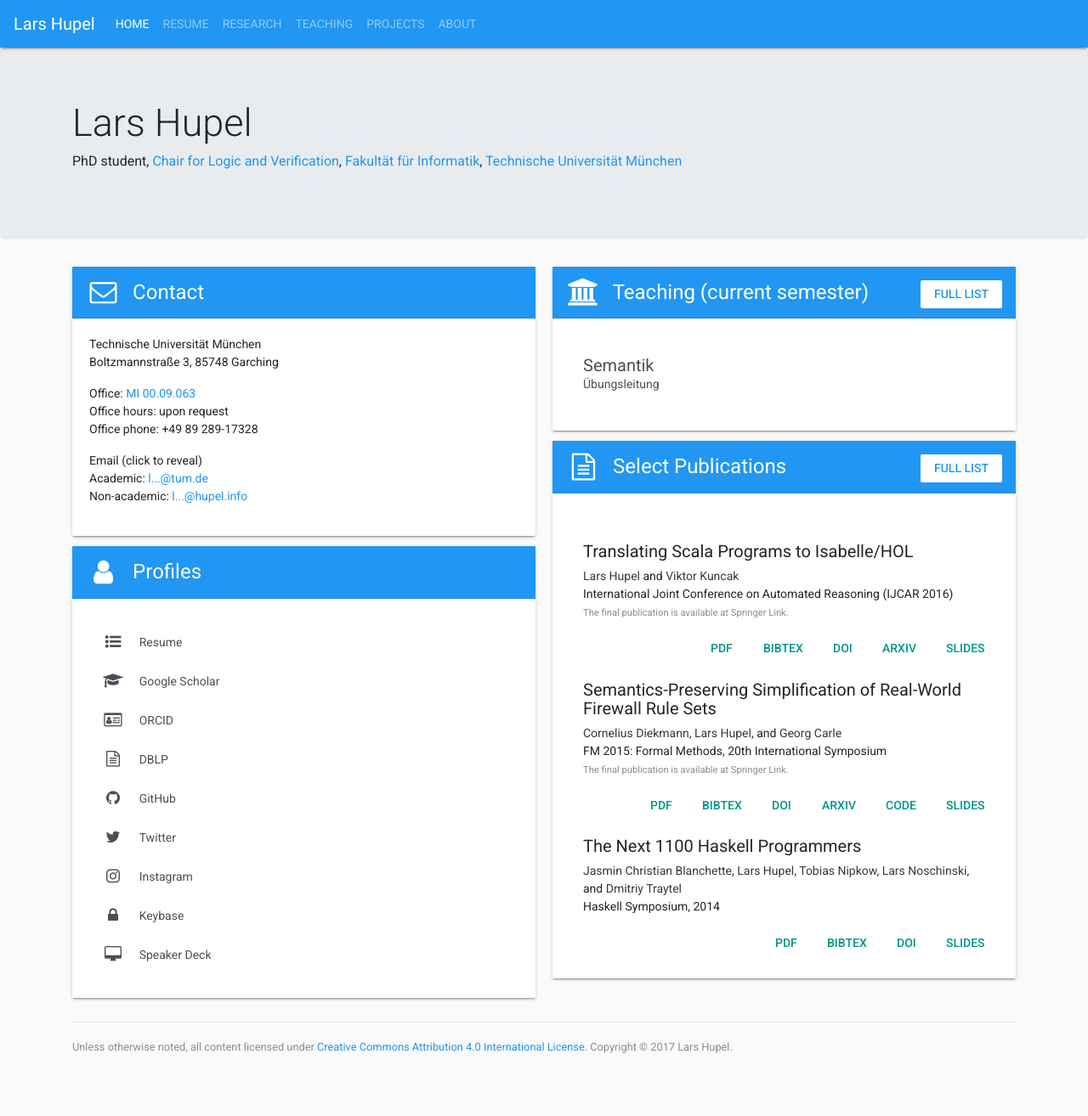
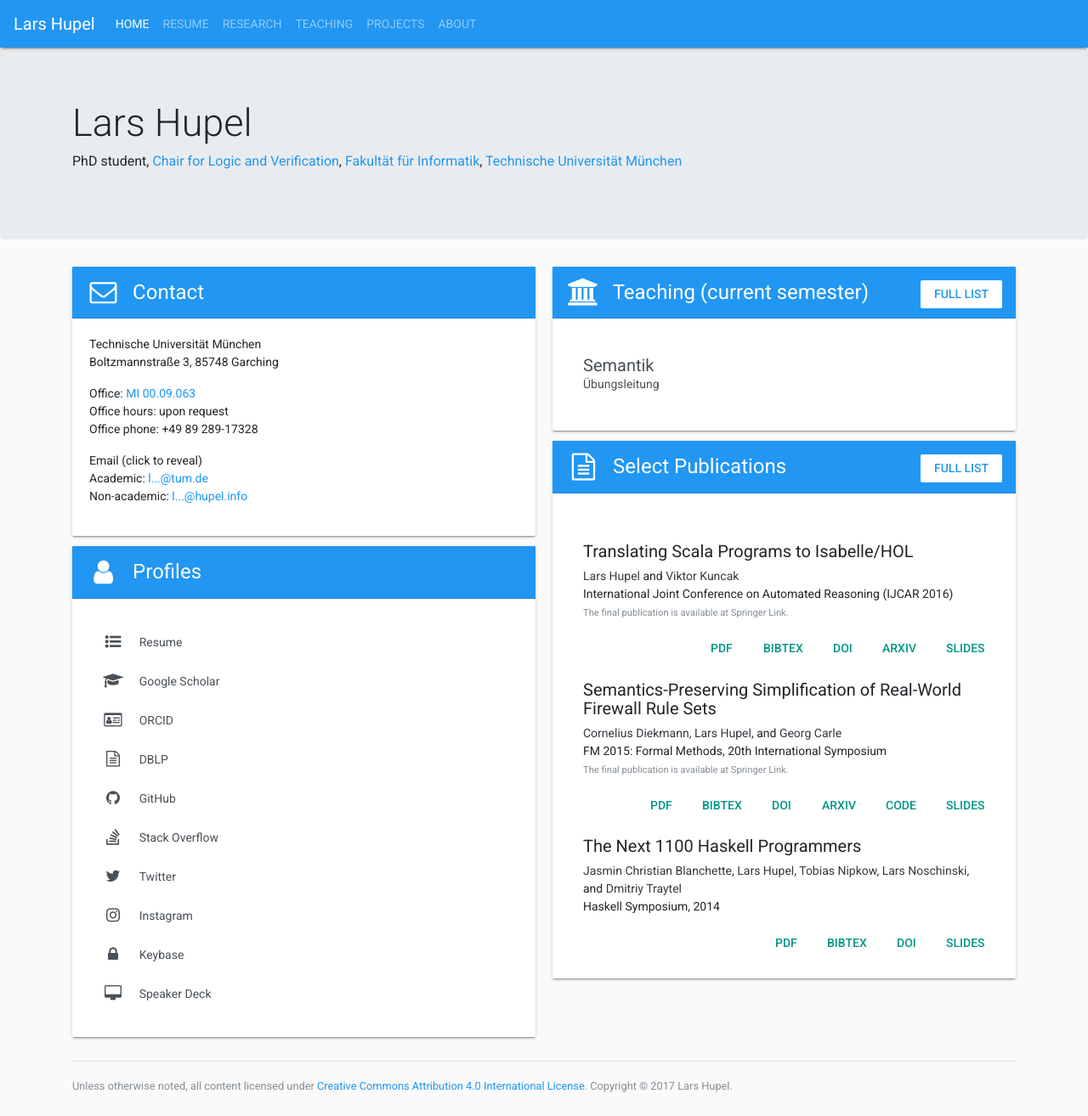
Before and after one commit to larsrh/website, a Jekyll site: the page built from index.html, in a window 1280 px wide and 1314 px high. Shown: the whole window at 85% size. Built offline with Jekyll 4.4.1, drawn with Linux system fonts in a browser that asks for light colours.

Commit message:
Stack Overflow

```diff
--- a/_data/profiles.yml
+++ b/_data/profiles.yml
@@ -13,6 +13,9 @@
 - name: GitHub
   icon: fa-github
   link: "https://github.com/larsrh"
+- name: Stack Overflow
+  icon: fa-stack-overflow
+  link: "https://stackoverflow.com/users/4776939/larsrh"
 - name: Twitter
   icon: fa-twitter
   link: "https://twitter.com/larsr_h"
```
